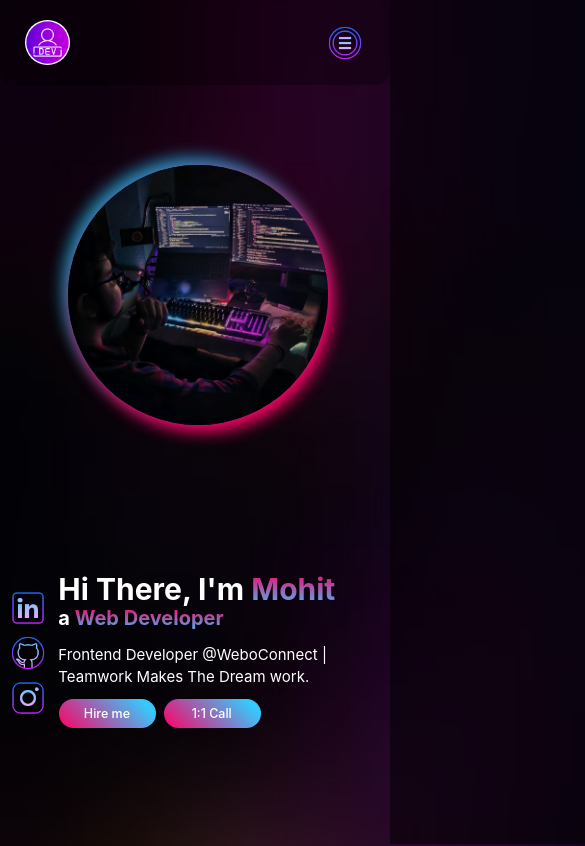
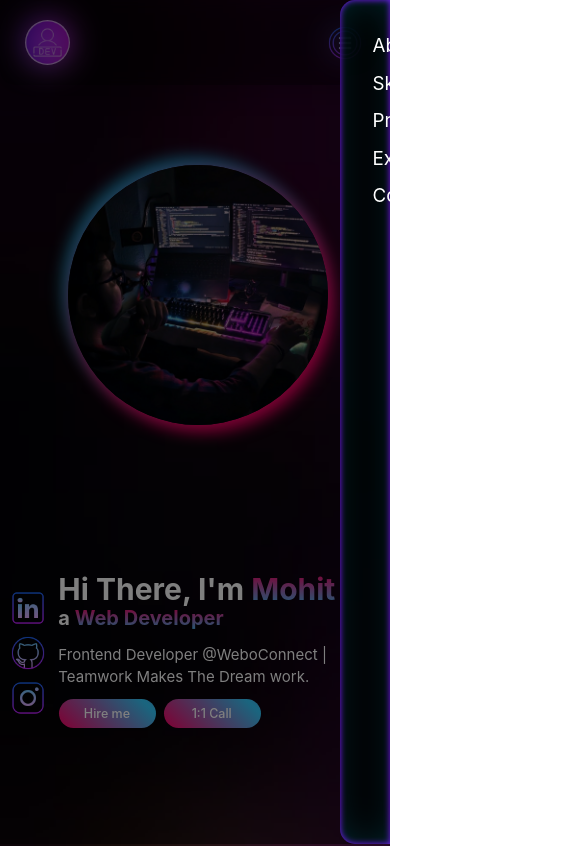
Before and after one commit to mohitanand744/React-Personal-Portfolio, a React (Vite) app: page / in a window 390 px wide. Shown: the top 846 px of the page, 585 px wide, since content can reach past the window. Built offline with nearby package versions, Linux system fonts and the light colour scheme; grey boxes are pictures that could not be loaded.

Commit message:
solved menu problems

```diff
--- a/src/assets/style/index.css
+++ b/src/assets/style/index.css
@@ -18,7 +18,6 @@ body {
   background-repeat: no-repeat;
   background-size: cover;
   height: 100%;
-  overflow-x: hidden;
 }
 
 /***** Global CSS *****/
--- a/src/components/common/Nav/Nav.jsx
+++ b/src/components/common/Nav/Nav.jsx
@@ -185,13 +185,13 @@ const Nav = () => {
       {/* Mobile dropdown menu */}
       <div
         onClick={toggleMenu}
-        className={`fixed z-0 cursor-pointer top-[0rem] h-[100vh] w-full backdrop-blur-lg bg-black/50  ${
-          toggle ? "right-0" : "right-[-100%]"
+        className={`fixed z-0 cursor-pointer top-[0rem] right-0 h-[100vh] w-full backdrop-blur-lg bg-black/50 overflow-hidden transition-all duration-100 ${
+          toggle ? "w-full" : "w-0"
         }`}
       >
         <div
-          className={`z-40 fixed top-[0rem] list-none py-8 w-[68%] h-[100vh] flex sm:hidden flex-col gap-6  text-3xl rounded-s-3xl custom-shadow3 px-10  backdrop-blur-sm bg-black/80 transition-all duration-300 ease-linear ${
-            toggle ? " right-0" : "  right-[-100%]"
+          className={`z-40 fixed top-[0rem] right-0 list-none py-8 h-[100vh] flex sm:hidden flex-col gap-6  text-3xl rounded-s-3xl custom-shadow3 px-10  backdrop-blur-sm bg-black/80 transition-all duration-300 ease-linear overflow-hidden ${
+            toggle ? "w-[68%] " : "w-0"
           }`}
         >
           <img
```
